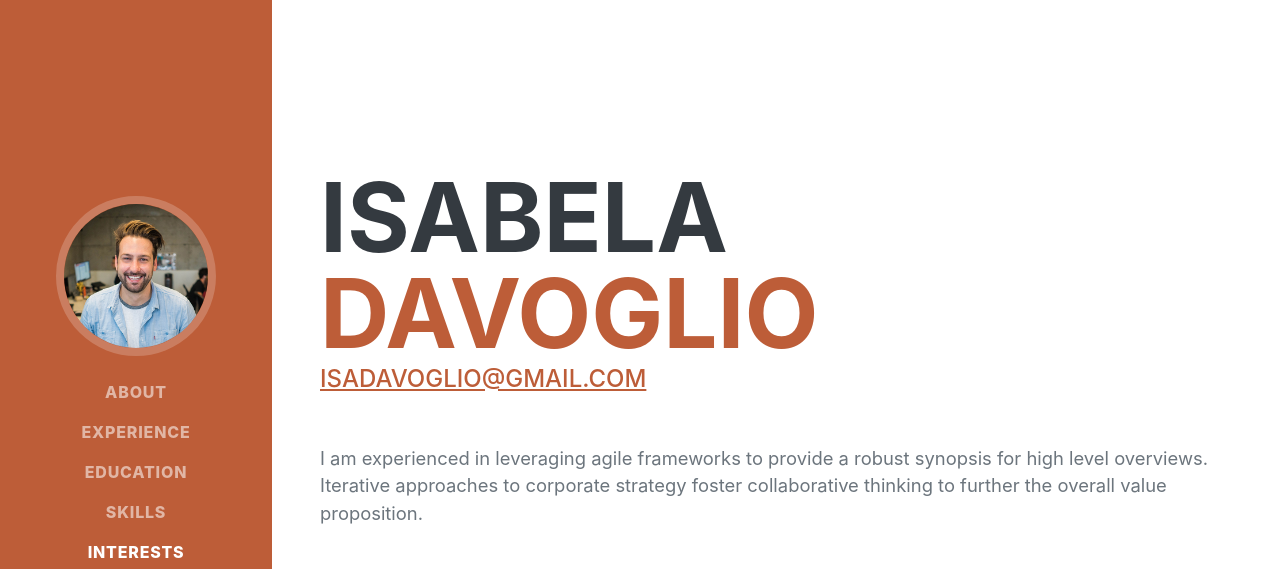
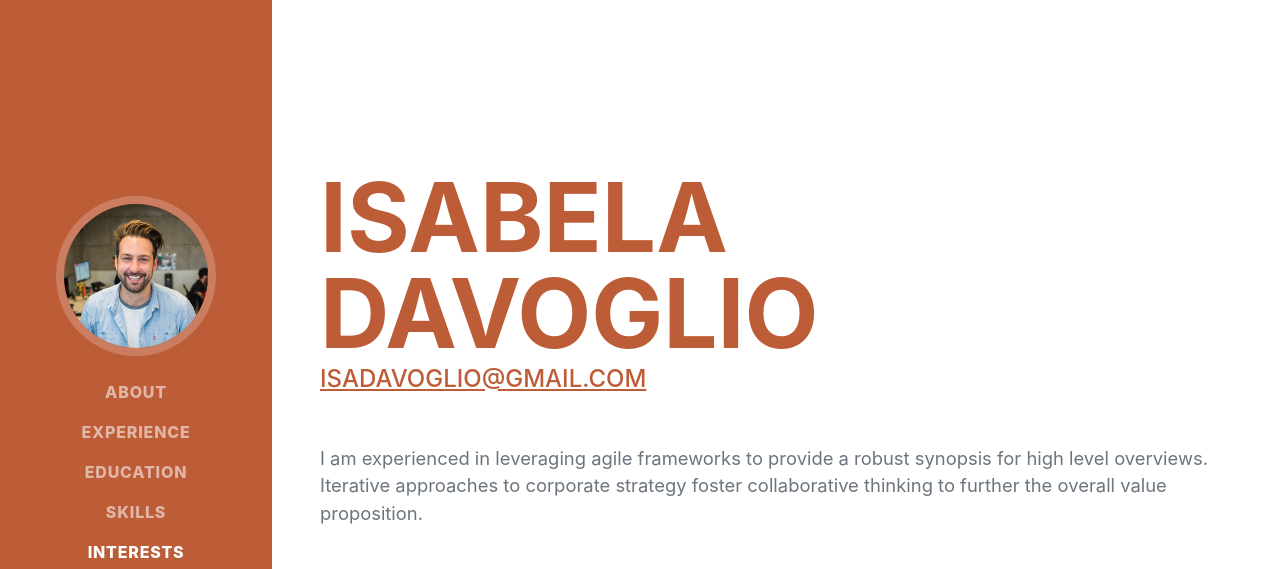
Before and after one commit to isadavoglio/isadavoglio.github.io, a plain HTML site: page index.html in a window 1280 px wide. Shown: the top 569 px of the page. Drawn offline with nearby package versions, Linux system fonts and the light colour scheme; files whose address does not match are found by name; a web font is replaced by a local one.

Commit message:
nometres

```diff
--- a/index.html
+++ b/index.html
@@ -40,8 +40,7 @@
             <section class="resume-section" id="about">
                 <div class="resume-section-content">
                     <h1 class="mb-0">
-                        Isabela
-                        <span class="text-primary">Davoglio</span>
+                        <span class="text-primary">Isabela Davoglio</span>
                     </h1>
                     <div class="subheading mb-5">
                         <a href="mailto:name@email.com">isadavoglio@gmail.com</a>
```
